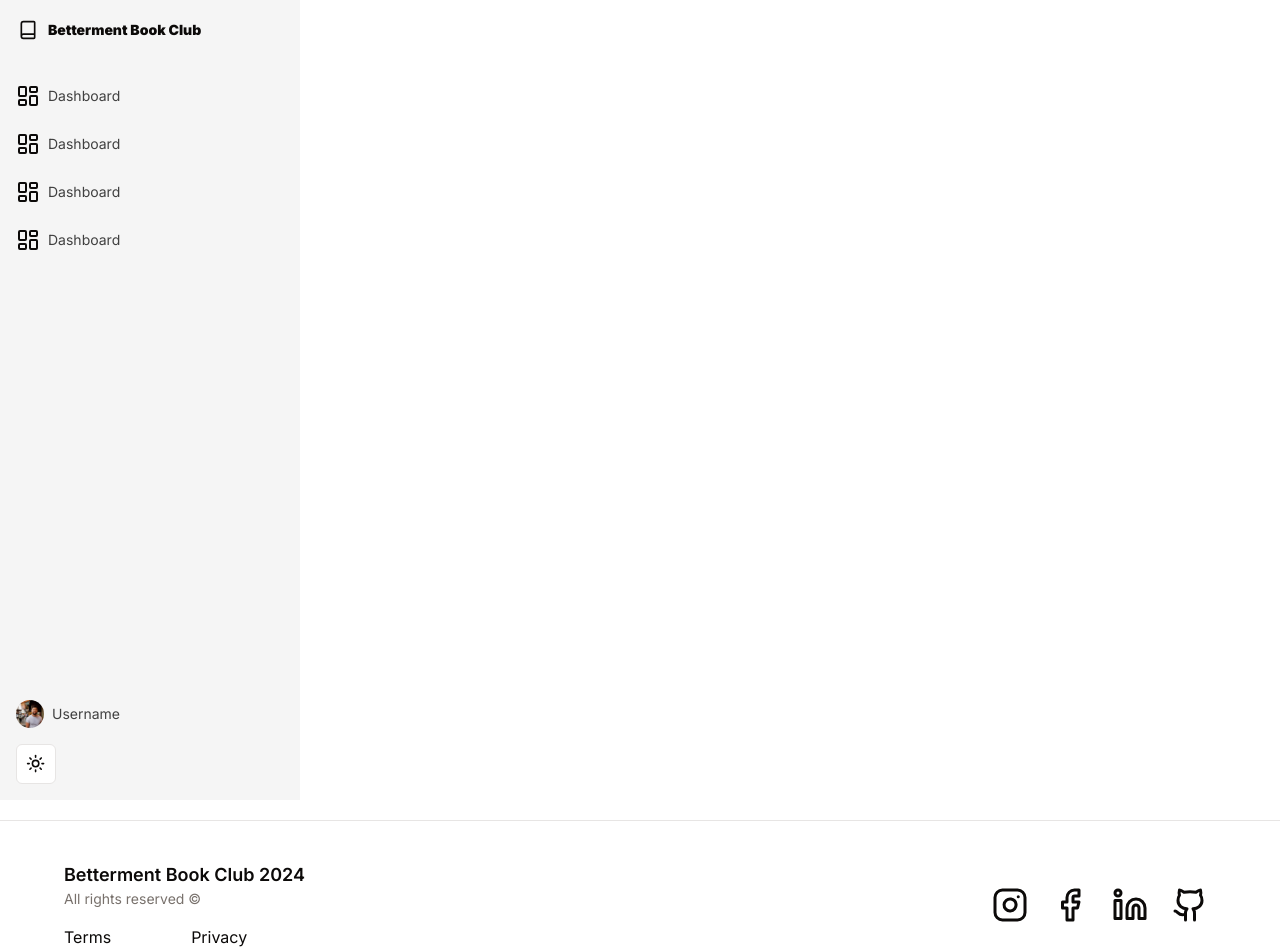
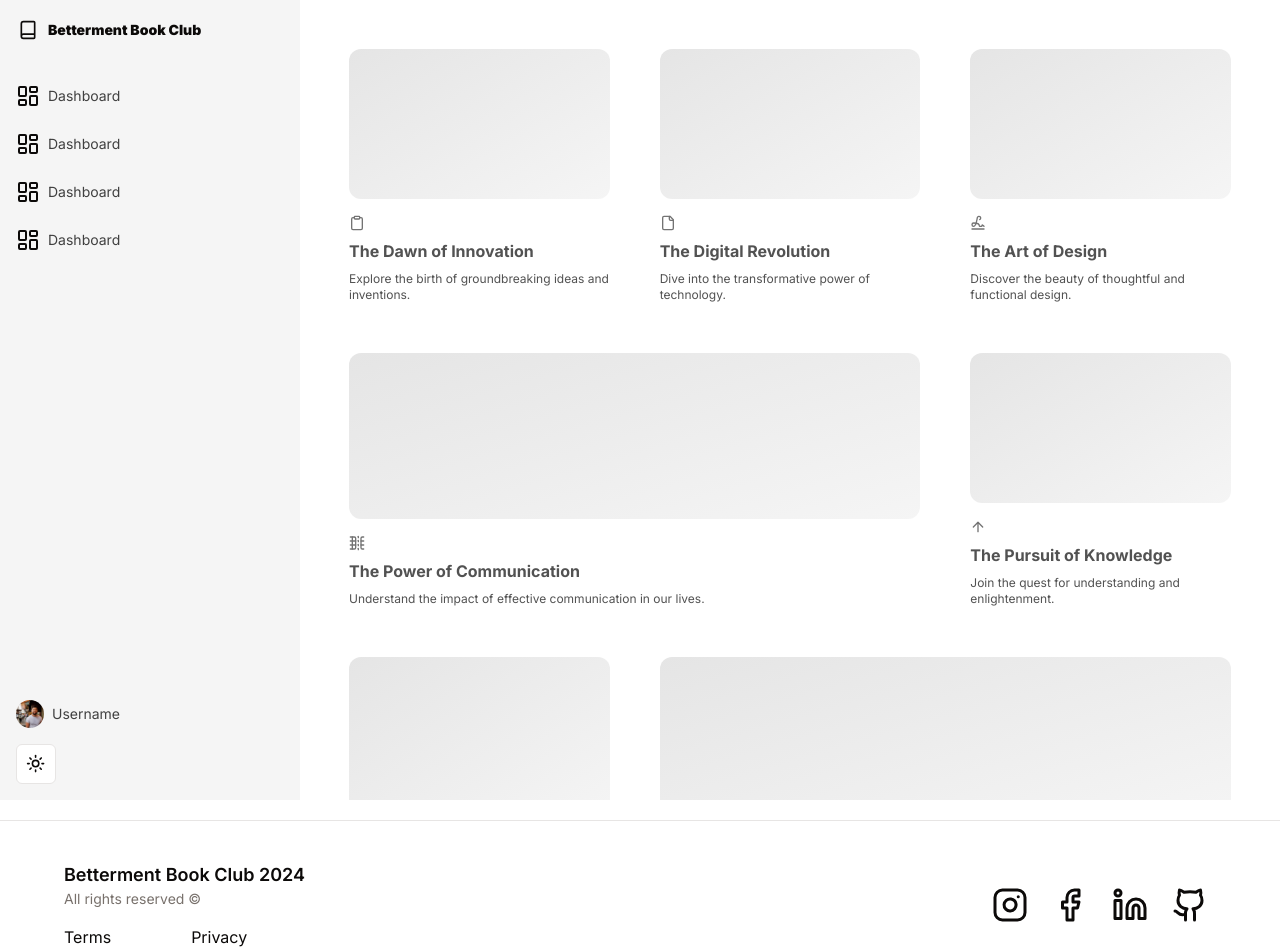
Before and after one commit to Ryan-Williams-Dev/betterment-book-club, a Next.js app: page /dashboard in a window 1280 px wide. Shown: the top 952 px of the page. Built offline with nearby package versions, Linux system fonts and the light colour scheme.

Commit message:
refactored index logic for bento grid

```diff
--- a/app/dashboard/page.tsx
+++ b/app/dashboard/page.tsx
@@ -1,7 +1,237 @@
+import { BentoGrid, BentoGridImageCard } from "@/components/ui/bento-grid";
+import {
+  IconBoxAlignRightFilled,
+  IconBoxAlignTopLeft,
+} from "@tabler/icons-react";
+import {
+  ArrowUp,
+  Clipboard,
+  File,
+  SignatureIcon,
+  TableColumnsSplit,
+} from "lucide-react";
+
+const isSpecialIndex = (i: number) => {
+  let num = 3;
+  let addThree = true;
+  while (num <= i) {
+    if (num === i) return true;
+    num += addThree ? 3 : 4;
+    addThree = !addThree;
+  }
+  return false;
+};
+
 const DashboardPage = () => {
   return (
-    <div className="flex-1 flex max-h-screen flex-row flex-wrap gap-6 p-6 overflow-y-scroll"></div>
+    <div className="flex flex-1">
+      <BentoGrid className="max-w-7xl max-auto md:autorow-[20rem] p-8">
+        {items.map((item, i) => (
+          <BentoGridImageCard
+            key={i}
+            title={item.title}
+            description={item.description}
+            header={item.header}
+            icon={item.icon}
+            className={isSpecialIndex(i) ? "md:col-span-2" : ""}
+          />
+        ))}
+      </BentoGrid>
+    </div>
   );
 };
 
 export default DashboardPage;
+
+const Skeleton = () => (
+  <div className="flex flex-1 w-full h-full min-h-[6rem] rounded-xl bg-gradient-to-br from-neutral-200 dark:from-neutral-900 dark:to-neutral-800 to-neutral-100"></div>
+);
+const items = [
+  {
+    title: "The Dawn of Innovation",
+    description: "Explore the birth of groundbreaking ideas and inventions.",
+    header: <Skeleton />,
+    icon: <Clipboard className="h-4 w-4 text-neutral-500" />,
+  },
+  {
+    title: "The Digital Revolution",
+    description: "Dive into the transformative power of technology.",
+    header: <Skeleton />,
+    icon: <File className="h-4 w-4 text-neutral-500" />,
+  },
+  {
+    title: "The Art of Design",
+    description: "Discover the beauty of thoughtful and functional design.",
+    header: <Skeleton />,
+    icon: <SignatureIcon className="h-4 w-4 text-neutral-500" />,
+  },
+  {
+    title: "The Power of Communication",
+    description:
+      "Understand the impact of effective communication in our lives.",
+    header: <Skeleton />,
+    icon: <TableColumnsSplit className="h-4 w-4 text-neutral-500" />,
+  },
+  {
+    title: "The Pursuit of Knowledge",
+    description: "Join the quest for understanding and enlightenment.",
+    header: <Skeleton />,
+    icon: <ArrowUp className="h-4 w-4 text-neutral-500" />,
+  },
+  {
+    title: "The Joy of Creation",
+    description: "Experience the thrill of bringing ideas to life.",
+    header: <Skeleton />,
+    icon: <IconBoxAlignTopLeft className="h-4 w-4 text-neutral-500" />,
+  },
+  {
+    title: "The Spirit of Adventure",
+    description: "Embark on exciting journeys and thrilling discoveries.",
+    header: <Skeleton />,
+    icon: <IconBoxAlignRightFilled className="h-4 w-4 text-neutral-500" />,
+  },
+  {
+    title: "The Spirit of Adventure",
+    description: "Embark on exciting journeys and thrilling discoveries.",
+    header: <Skeleton />,
+    icon: <IconBoxAlignRightFilled className="h-4 w-4 text-neutral-500" />,
+  },
+  {
+    title: "The Spirit of Adventure",
+    description: "Embark on exciting journeys and thrilling discoveries.",
+    header: <Skeleton />,
+    icon: <IconBoxAlignRightFilled className="h-4 w-4 text-neutral-500" />,
+  },
+  {
+    title: "The Spirit of Adventure",
+    description: "Embark on exciting journeys and thrilling discoveries.",
+    header: <Skeleton />,
+    icon: <IconBoxAlignRightFilled className="h-4 w-4 text-neutral-500" />,
+  },
+  {
+    title: "The Spirit of Adventure",
+    description: "Embark on exciting journeys and thrilling discoveries.",
+    header: <Skeleton />,
+    icon: <IconBoxAlignRightFilled className="h-4 w-4 text-neutral-500" />,
+  },
+  {
+    title: "The Spirit of Adventure",
+    description: "Embark on exciting journeys and thrilling discoveries.",
+    header: <Skeleton />,
+    icon: <IconBoxAlignRightFilled className="h-4 w-4 text-neutral-500" />,
+  },
+  {
+    title: "The Spirit of Adventure",
+    description: "Embark on exciting journeys and thrilling discoveries.",
+    header: <Skeleton />,
+    icon: <IconBoxAlignRightFilled className="h-4 w-4 text-neutral-500" />,
+  },
+  {
+    title: "The Spirit of Adventure",
+    description: "Embark on exciting journeys and thrilling discoveries.",
+    header: <Skeleton />,
+    icon: <IconBoxAlignRightFilled className="h-4 w-4 text-neutral-500" />,
+  },
+  {
+    title: "The Spirit of Adventure",
+    description: "Embark on exciting journeys and thrilling discoveries.",
+    header: <Skeleton />,
+    icon: <IconBoxAlignRightFilled className="h-4 w-4 text-neutral-500" />,
+  },
+  {
+    title: "The Spirit of Adventure",
+    description: "Embark on exciting journeys and thrilling discoveries.",
+    header: <Skeleton />,
+    icon: <IconBoxAlignRightFilled className="h-4 w-4 text-neutral-500" />,
+  },
+  {
+    title: "The Spirit of Adventure",
+    description: "Embark on exciting journeys and thrilling discoveries.",
+    header: <Skeleton />,
+    icon: <IconBoxAlignRightFilled className="h-4 w-4 text-neutral-500" />,
+  },
+  {
+    title: "The Spirit of Adventure",
+    description: "Embark on exciting journeys and thrilling discoveries.",
+    header: <Skeleton />,
+    icon: <IconBoxAlignRightFilled className="h-4 w-4 text-neutral-500" />,
+  },
+  {
+    title: "The Spirit of Adventure",
+    description: "Embark on exciting journeys and thrilling discoveries.",
+    header: <Skeleton />,
+    icon: <IconBoxAlignRightFilled className="h-4 w-4 text-neutral-500" />,
+  },
+  {
+    title: "The Spirit of Adventure",
+    description: "Embark on exciting journeys and thrilling discoveries.",
+    header: <Skeleton />,
+    icon: <IconBoxAlignRightFilled className="h-4 w-4 text-neutral-500" />,
+  },
+  {
+    title: "The Spirit of Adventure",
+    description: "Embark on exciting journeys and thrilling discoveries.",
+    header: <Skeleton />,
+    icon: <IconBoxAlignRightFilled className="h-4 w-4 text-neutral-500" />,
+  },
+  {
+    title: "The Spirit of Adventure",
+    description: "Embark on exciting journeys and thrilling discoveries.",
+    header: <Skeleton />,
+    icon: <IconBoxAlignRightFilled className="h-4 w-4 text-neutral-500" />,
+  },
+  {
+    title: "The Spirit of Adventure",
+    description: "Embark on exciting journeys and thrilling discoveries.",
+    header: <Skeleton />,
+    icon: <IconBoxAlignRightFilled className="h-4 w-4 text-neutral-500" />,
+  },
+  {
+    title: "The Spirit of Adventure",
+    description: "Embark on exciting journeys and thrilling discoveries.",
+    header: <Skeleton />,
+    icon: <IconBoxAlignRightFilled className="h-4 w-4 text-neutral-500" />,
+  },
+  {
+    title: "The Spirit of Adventure",
+    description: "Embark on exciting journeys and thrilling discoveries.",
+    header: <Skeleton />,
+    icon: <IconBoxAlignRightFilled className="h-4 w-4 text-neutral-500" />,
+  },
+  {
+    title: "The Spirit of Adventure",
+    description: "Embark on exciting journeys and thrilling discoveries.",
+    header: <Skeleton />,
+    icon: <IconBoxAlignRightFilled className="h-4 w-4 text-neutral-500" />,
+  },
+  {
+    title: "The Spirit of Adventure",
+    description: "Embark on exciting journeys and thrilling discoveries.",
+    header: <Skeleton />,
+    icon: <IconBoxAlignRightFilled className="h-4 w-4 text-neutral-500" />,
+  },
+  {
+    title: "The Spirit of Adventure",
+    description: "Embark on exciting journeys and thrilling discoveries.",
+    header: <Skeleton />,
+    icon: <IconBoxAlignRightFilled className="h-4 w-4 text-neutral-500" />,
+  },
+  {
+    title: "The Spirit of Adventure",
+    description: "Embark on exciting journeys and thrilling discoveries.",
+    header: <Skeleton />,
+    icon: <IconBoxAlignRightFilled className="h-4 w-4 text-neutral-500" />,
+  },
+  {
+    title: "The Spirit of Adventure",
+    description: "Embark on exciting journeys and thrilling discoveries.",
+    header: <Skeleton />,
+    icon: <IconBoxAlignRightFilled className="h-4 w-4 text-neutral-500" />,
+  },
+  {
+    title: "The Spirit of Adventure",
+    description: "Embark on exciting journeys and thrilling discoveries.",
+    header: <Skeleton />,
+    icon: <IconBoxAlignRightFilled className="h-4 w-4 text-neutral-500" />,
+  },
+];
--- /dev/null
+++ b/components/ui/bento-grid.tsx
@@ -0,0 +1,54 @@
+import { cn } from "@/lib/utils";
+
+export const BentoGrid = ({
+  className,
+  children,
+}: {
+  className?: string;
+  children?: React.ReactNode;
+}) => {
+  return (
+    <div
+      className={cn(
+        "grid md:auto-rows-[18rem] grid-cols-1 md:grid-cols-3 gap-4 flex-1 mx-auto overflow-y-scroll ",
+        className
+      )}
+    >
+      {children}
+    </div>
+  );
+};
+
+export const BentoGridImageCard = ({
+  className,
+  title,
+  description,
+  header,
+  icon,
+}: {
+  className?: string;
+  title?: string | React.ReactNode;
+  description?: string | React.ReactNode;
+  header?: React.ReactNode;
+  icon?: React.ReactNode;
+}) => {
+  return (
+    <div
+      className={cn(
+        "row-span-1 rounded-xl group/bento hover:shadow-xl transition duration-200 shadow-input dark:shadow-none p-4 dark:bg-black dark:border-white/[0.2] bg-white border border-transparent justify-between flex flex-col space-y-4",
+        className
+      )}
+    >
+      {header}
+      <div className="group-hover/bento:translate-x-2 transition duration-200">
+        {icon}
+        <div className="font-sans font-bold text-neutral-600 dark:text-neutral-200 mb-2 mt-2">
+          {title}
+        </div>
+        <div className="font-sans font-normal text-neutral-600 text-xs dark:text-neutral-300">
+          {description}
+        </div>
+      </div>
+    </div>
+  );
+};
```
